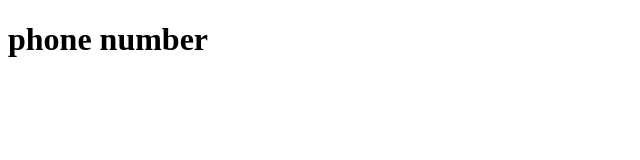
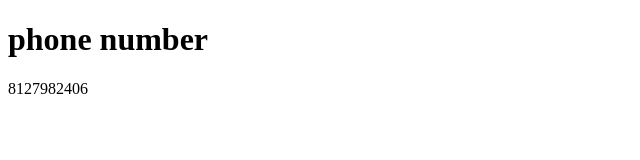
Before and after one commit to cgrounds/git-practice, a plain HTML site: page contact.html in a window 1280 px wide. Shown: the whole page, without its empty margins (0-640 px from the left). Drawn offline with Linux system fonts and the light colour scheme.

Commit message:
added number

```diff
--- a/contact.html
+++ b/contact.html
@@ -6,5 +6,6 @@
   </head>
   <body>
 <h1>phone number</h1>
+<p>8127982406</p>
   </body>
 </html>
```
